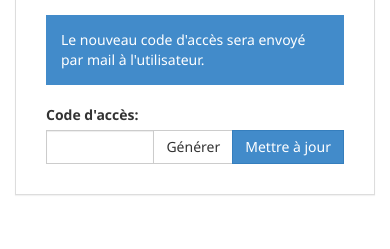
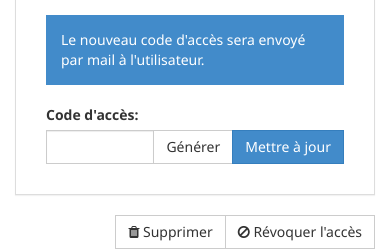
Before and after one commit to JulienRAVIA/Oxford, a PHP site: the page made by src/views/user.twig in a window 390 px wide; the page is wider, and only the part inside the window is pictured. Shown: the part 1255-1504 px from the top of that part. Before the commit the page ends 1451 px from the top of that part, so only its background shows below. Run offline with PHP 8.4, Linux system fonts and the light colour scheme; the template is opened without the code that fills it: most values are stand-ins (such as "Sample title", 1, 10 or a date in 2020); some libraries are stand-ins or nearby versions.

Commit message:
Ajout de boutons de suppression et de suppression d'accès :lipstick:

```diff
--- a/src/views/user.twig
+++ b/src/views/user.twig
@@ -111,6 +111,14 @@
 			</div>
 		</div>
 	</div>
+	<div class="row">
+		<div class="col-md-12">
+			<div class="btn-group pull-right" role="group">
+			  <a href="{{component.url('/user/'~ user.id ~'/delete')}}" class="btn btn-default"><i class="fa fa-trash"></i> Supprimer</a>
+			  <a href="{{component.url('/user/'~ user.id ~'/revoke')}}" class="btn btn-default"><i class="fa fa-ban"></i> Révoquer l'accès</a>
+			</div>
+		</div>
+	</div>
 {% endblock %}
 
 {% block scripts %}
```
